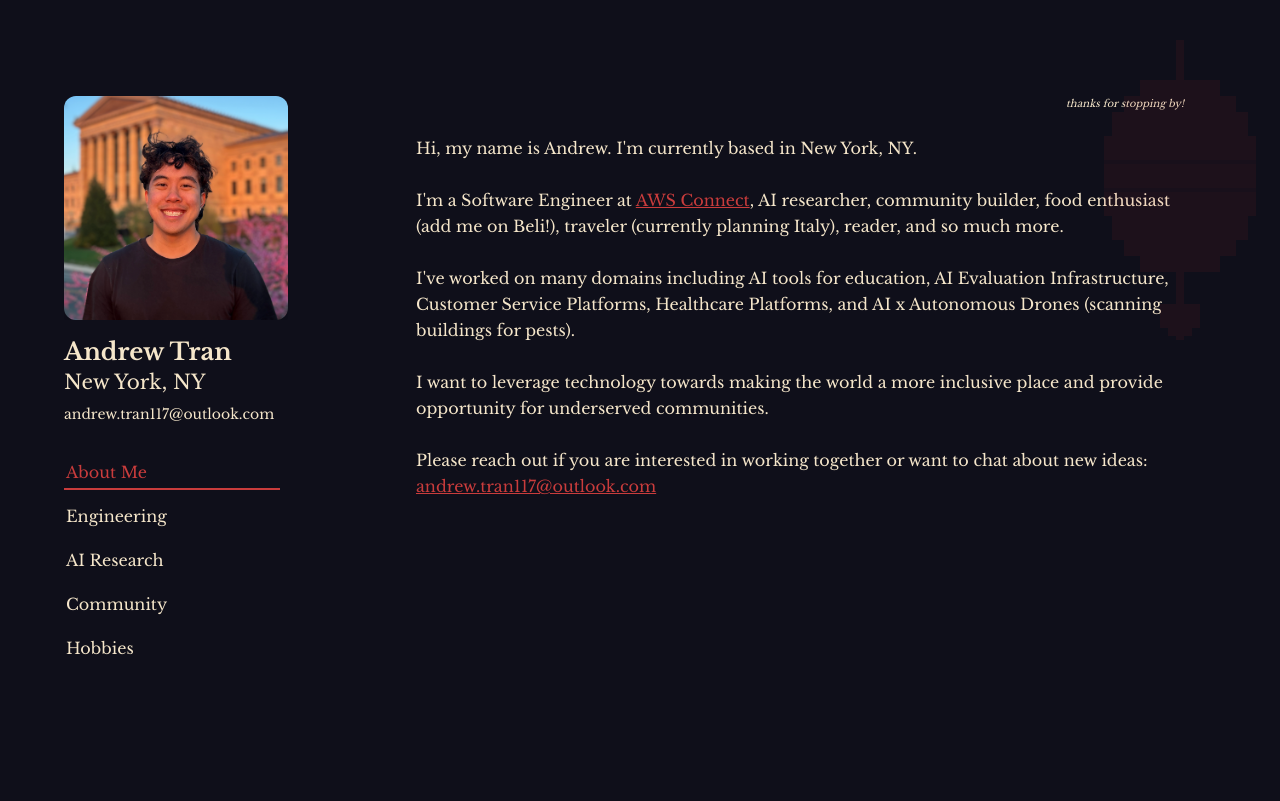
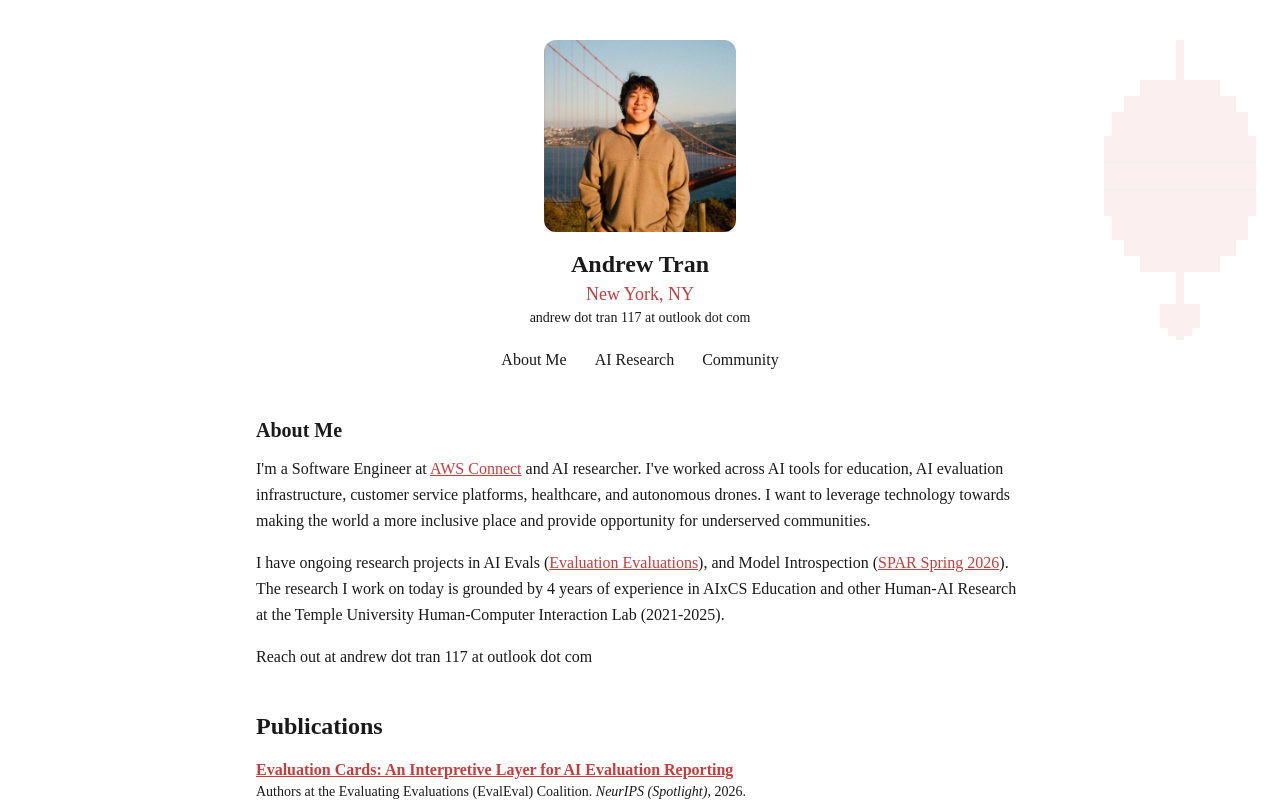
Before and after one commit to andrewtran117/andrewtran117.github.io, a Next.js app: page / in a window 1280 px wide. Shown: the top 801 px of the page. Built offline with nearby package versions, Linux system fonts and the light colour scheme.

Commit message:
More simple html like site

```diff
--- a/app/components/ResearchExp.tsx
+++ b/app/components/ResearchExp.tsx
@@ -20,6 +20,15 @@ const ResearchExperience = () => {
 
       {/* Publication Cards */}
       <div className="mt-0 text-foreground">
+        <CitationCard
+            title="Evaluation Cards: An Interpretive Layer for AI Evaluation Reporting"
+            authors="Authors at the Evaluating Evaluations (EvalEval) Coalition"
+            venue="NeurIPS (Spotlight)"
+            year={2026}
+            link="https://arxiv.org/pdf/2606.09809"
+            highlightName="Andrew Tran"
+        />
+
         <CitationCard
             title="Who Evaluates AI's Social Impacts? Mapping Coverage and Gaps in First and Third Party Evaluations"
             authors="Authors at the Evaluating Evaluations (EvalEval) Coalition"
--- a/app/globals.css
+++ b/app/globals.css
@@ -1,13 +1,10 @@
-@import url('https://fonts.googleapis.com/css2?family=Crimson+Text:wght@400;700&display=swap');
-@import url('https://fonts.googleapis.com/css2?family=Libre+Baskerville:wght@400;700&display=swap');
-
 @tailwind base;
 @tailwind components;
 @tailwind utilities;
 
 :root {
-  --background: #0F0F1A;
-  --foreground: #F5E6CA;
+  --background: #FFFFFF;
+  --foreground: #1a1a1a;
   --muted: #8B7E6A;
   --accent: #C93C3C;
   --accent-hover: #E25B3A;
@@ -16,7 +13,7 @@
 body {
   background: var(--background);
   color: var(--foreground);
-  font-family: 'Libre Baskerville', serif;
+  font-family: 'Times New Roman', Times, serif;
   overflow-x: hidden;
   position: relative;
 }
@@ -41,40 +38,27 @@ html, body {
   margin: 0;
 }
 
-main {
-  scroll-snap-type: y mandatory;
-  overflow-y: scroll;
-}
-
-.container {
-  scroll-snap-align: start;
-}
-
 html {
   scroll-behavior: smooth;
 }
 
-/* Sidebar Tab Styling */
+/* Nav Tab Styling */
 .tab-link {
   position: relative;
   display: inline-block;
-  padding: 0.25rem 0.125rem; /* subtle vertical padding */
+  padding: 0.25rem 0.125rem;
   color: var(--foreground);
   font-weight: 500;
   cursor: pointer;
   transition: color 200ms ease;
-  border: none; /* no box */
+  border: none;
+  text-decoration: none;
 }
 
 .tab-link:hover,
 .tab-link:focus-visible {
   color: var(--accent);
   outline: none;
-}
-
-/* Active tab state */
-.tab-link[aria-current="page"] {
-  color: var(--accent);
 }
 
 /* Underline swoosh */
@@ -92,7 +76,6 @@ html {
 }
 
 .tab-link:hover::after,
-.tab-link:focus-visible::after,
-.tab-link[aria-current="page"]::after {
-  transform: scaleX(1); /* swoosh to the right */
+.tab-link:focus-visible::after {
+  transform: scaleX(1);
 }
--- a/app/layout.tsx
+++ b/app/layout.tsx
@@ -1,12 +1,5 @@
 import type { Metadata } from "next";
-import { IBM_Plex_Mono } from "next/font/google";
 import "./globals.css";
-
-const ibmPlexMono = IBM_Plex_Mono({
-  weight: ['400', '500', '600', '700'],
-  variable: "--font-ibm-plex-mono",
-  subsets: ["latin"],
-});
 
 export const metadata: Metadata = {
   title: "Andrew Tran's Page",
@@ -20,9 +13,7 @@ export default function RootLayout({
 }>) {
   return (
     <html lang="en">
-      <body
-        className={`${ibmPlexMono.variable} antialiased`}
-      >
+      <body className="antialiased">
         {children}
       </body>
     </html>
--- a/app/page.tsx
+++ b/app/page.tsx
@@ -1,27 +1,53 @@
 "use client";
 
-// AboutMeGallery component removed
 import { useState } from "react";
 import ProfileGrid from "./components/GridSection";
 import ResearchExperience from "./components/ResearchExp";
-// import ProjectsSection from "./components/ProjectsSection";
 
-type TabKey = "about" | "engineer" | "publications" | "community" | "hobbies" /* | "projects" */;
+const sections = [
+  { id: "about", label: "About Me" },
+  // { id: "engineering", label: "Engineering" },
+  { id: "research", label: "AI Research" },
+  { id: "community", label: "Community" },
+];
 
 export default function Home() {
-  const [activeTab, setActiveTab] = useState<TabKey>("about");
   const [menuOpen, setMenuOpen] = useState(false);
 
-  const handleTabClick = (tab: TabKey) => {
-    setActiveTab(tab);
-    setMenuOpen(false);
-  };
+  return (
+    <main className="min-h-screen bg-background text-foreground overflow-x-hidden">
+      {/* Page content */}
+      <div className="max-w-4xl mx-auto px-6 md:px-16 pt-10 pb-16">
+        {/* Header: Photo + Name side by side, tabs below */}
+        <header className="mb-10">
+          <div className="flex flex-col items-center mb-4">
+            <div className="w-40 h-40 md:w-48 md:h-48 overflow-hidden">
+              <img
+                src="/andrew.png"
+                alt="Andrew Tran"
+                className="w-full h-full rounded-xl object-cover shadow-lg"
+              />
+            </div>
+            <div className="text-center mt-4">
+              <div className="text-2xl font-bold">Andrew Tran</div>
+              <div className="text-lg text-accent">New York, NY</div>
+              <p className="text-sm">andrew dot tran 117 at outlook dot com</p>
+            </div>
+          </div>
 
-  return (
-    <main className="flex flex-col md:flex-row min-h-screen bg-background text-foreground md:overflow-hidden max-w-7xl mx-auto overflow-x-hidden">
-      {/* Mobile hamburger button */}
+          {/* Desktop tabs */}
+          <nav className="hidden md:flex justify-center gap-6" aria-label="Section navigation">
+            {sections.map((s) => (
+              <a key={s.id} href={`#${s.id}`} className="tab-link">
+                {s.label}
+              </a>
+            ))}
+          </nav>
+
+          {/* Mobile hamburger */}
+          <div className="md:hidden flex items-center">
             <button
-        className="md:hidden fixed top-4 left-4 z-50 p-2"
+              className="p-2"
               onClick={() => setMenuOpen(!menuOpen)}
               aria-label="Toggle menu"
             >
@@ -31,242 +57,144 @@ export default function Home() {
                 <span className={`block w-6 h-0.5 bg-foreground transition-transform ${menuOpen ? '-rotate-45 -translate-y-2' : ''}`} />
               </div>
             </button>
+          </div>
+          {menuOpen && (
+            <nav className="md:hidden flex flex-col gap-2 mt-2" aria-label="Mobile navigation">
+              {sections.map((s) => (
+                <a
+                  key={s.id}
+                  href={`#${s.id}`}
+                  className="tab-link block py-1"
+                  onClick={() => setMenuOpen(false)}
+                >
+                  {s.label}
+                </a>
+              ))}
+            </nav>
+          )}
+        </header>
 
-      {/* Mobile slide-out menu */}
-      {menuOpen && (
-        <div
-          className="md:hidden fixed inset-0 bg-black/50 z-40"
-          onClick={() => setMenuOpen(false)}
-        />
-      )}
-      <div className={`md:hidden fixed top-0 left-0 h-full w-64 bg-background z-40 transform transition-transform ${menuOpen ? 'translate-x-0' : '-translate-x-full'} p-8 pt-16`}>
-        <nav className="flex flex-col gap-4" aria-label="Mobile tabs">
-          <button className="tab-link text-left" aria-current={activeTab === "about" ? "page" : undefined} onClick={() => handleTabClick("about")}>About Me</button>
-          <button className="tab-link text-left" aria-current={activeTab === "engineer" ? "page" : undefined} onClick={() => handleTabClick("engineer")}>Engineering</button>
-          <button className="tab-link text-left" aria-current={activeTab === "publications" ? "page" : undefined} onClick={() => handleTabClick("publications")}>AI Research</button>
-          <button className="tab-link text-left" aria-current={activeTab === "community" ? "page" : undefined} onClick={() => handleTabClick("community")}>Community</button>
-          <button className="tab-link text-left" aria-current={activeTab === "hobbies" ? "page" : undefined} onClick={() => handleTabClick("hobbies")}>Hobbies</button>
-        </nav>
-      </div>
-
-      {/* Profile Info Column - Non-scrollable */}
-      <div className={`w-full md:w-1/4 md:min-w-[300px] px-6 md:pl-16 md:pr-10 pt-12 md:pt-24 pb-0 md:pb-6 bg-background md:sticky md:top-0 md:self-start ${activeTab !== "about" ? "hidden md:block" : ""}`}>
-        <div className="w-full">
-          <ProfileGrid />
-
-          {/* Desktop tabs */}
-          <div className="mt-8 hidden md:block">
-            <nav className="flex flex-col gap-3" aria-label="Sidebar tabs">
-              <button
-                className="tab-link text-left"
-                aria-current={activeTab === "about" ? "page" : undefined}
-                onClick={() => setActiveTab("about")}
-              >
-                About Me
-              </button>
-              <button
-                className="tab-link text-left"
-                aria-current={activeTab === "engineer" ? "page" : undefined}
-                onClick={() => setActiveTab("engineer")}
-              >
-                Engineering
-              </button>
-              <button
-                className="tab-link text-left"
-                aria-current={activeTab === "publications" ? "page" : undefined}
-                onClick={() => setActiveTab("publications")}
-              >
-                AI Research
-              </button>
-              <button
-                className="tab-link text-left"
-                aria-current={activeTab === "community" ? "page" : undefined}
-                onClick={() => setActiveTab("community")}
-              >
-                Community
-              </button>
-              <button
-                className="tab-link text-left"
-                aria-current={activeTab === "hobbies" ? "page" : undefined}
-                onClick={() => setActiveTab("hobbies")}
-              >
-                Hobbies
-              </button>
-            </nav>
-          </div>
-        </div>
-      </div>
-
-      {/* Content Column - Scrollable */}
-      <div className="w-full md:w-3/4 px-6 md:pl-12 md:pr-8 pt-20 md:pt-24 pb-12 md:overflow-y-auto md:max-h-screen">
-        {activeTab === "about" && (
-          <div className="mb-12 md:pr-16 md:pl-0">
-            {/* <h1 className="text-2xl font-semibold mb-4">Hello!</h1> */}
-
-            <p className="italic text-[10px] mb-6 text-right">thanks for stopping by!</p>
-            <p className="text-base leading-relaxed mb-4 md:ml-12">
-              Hi, my name is Andrew. I'm currently based in New York, NY.
-              <br /><br />
+        {/* About Me */}
+        <section id="about" className="mb-10 scroll-mt-10">
+          <h2 className="text-xl font-semibold mb-3">About Me</h2>
+          <p className="text-base leading-relaxed">
             I'm a Software Engineer at{' '}
             <a href="https://aws.amazon.com/connect/" className="text-accent underline hover:text-accent-hover" target="_blank" rel="noopener noreferrer">AWS Connect</a>
-              , AI researcher, community builder, food enthusiast (add me on Beli!), traveler (currently planning Italy), reader, and so much more.
-              <br /><br />
-              I've worked on many domains including AI tools for education, AI Evaluation Infrastructure, Customer Service Platforms, Healthcare Platforms, and AI x Autonomous Drones (scanning buildings for pests).
-              <br /><br />
-              I want to leverage technology towards making the world a more inclusive place and provide opportunity for underserved communities.
-              <br /><br />
-              Please reach out if you are interested in working together or want to chat about new ideas:{' '}
-              <a href="mailto:andrew.tran117@outlook.com" className="text-accent underline hover:text-accent-hover">andrew.tran117@outlook.com</a>
+            {' '}and AI researcher. I've worked across AI tools for education, AI evaluation infrastructure, customer service platforms, healthcare, and autonomous drones. I want to leverage technology towards making the world a more inclusive place and provide opportunity for underserved communities.
           </p>
+          <p className="text-base leading-relaxed mt-4">
+            I have ongoing research projects in{' '}
+            AI Evals (<a href="https://evalevalai.com/projects/every-eval-ever/" className="text-accent underline hover:text-accent-hover" target="_blank" rel="noopener noreferrer">Evaluation Evaluations</a>), and Model Introspection (<a href="https://sparai.org/projects/sp26/?mentor=Lydia+Nottingham" className="text-accent underline hover:text-accent-hover" target="_blank" rel="noopener noreferrer">SPAR Spring 2026</a>).
+            {' '}The research I work on today is grounded by 4 years of experience in AIxCS Education and other Human-AI Research at the Temple University Human-Computer Interaction Lab (2021-2025).
+          </p>
+          <p className="text-base leading-relaxed mt-4">
+            Reach out at andrew dot tran 117 at outlook dot com
+          </p>
+        </section>
 
-
-
-            {/* <p className="mt-6">
-              See more on my {""}
-              <a
-                href="https://drive.google.com/file/d/1xBCICLQabAc0rc6W8qDyRcZ0eJo2ekN2/view?usp=sharing"
-                className="text-[#d32f2f] underline hover:text-[#b71c1c]"
-                target="_blank"
-                rel="noopener noreferrer"
-              >
-                CV
-              </a>
-              .
-            </p> */}
-          </div>
-        )}
-
-        {activeTab === "engineer" && (
-          <div className="md:pr-16 md:pl-0">
-            <h2 className="text-xl font-semibold mb-6">Engineering</h2>
-            <div className="mb-8 border-l-4 border-accent pl-4">
+        {/* Engineering - commented out */}
+        {/* <section id="engineering" className="mb-10 scroll-mt-10">
+          <h2 className="text-xl font-semibold mb-3">Engineering</h2>
+          <div className="mb-4 border-l-4 border-accent pl-4">
             <h3 className="text-lg font-medium">AWS Connect</h3>
-              <p className="text-sm text-muted mb-3">Software Engineer · Current</p>
-              <p className="text-base leading-relaxed mb-4">
-                I'm currently a Software Engineer at{' '}
-                <a
-                  href="https://aws.amazon.com/connect/"
-                  className="text-accent underline hover:text-accent-hover"
-                  target="_blank"
-                  rel="noopener noreferrer"
-                >
-                  AWS Connect
-                </a>
-                , building AI-powered customer service solutions.
+            <p className="text-sm text-muted mb-1">Software Engineer · Current</p>
+            <p className="text-base leading-relaxed">
+              Building AI-powered customer service solutions at AWS Connect.
             </p>
           </div>
-            <div className="mb-8 pl-4">
+          <details className="mt-4">
+            <summary className="cursor-pointer text-base font-medium text-accent hover:text-accent-hover">Past Roles</summary>
+            <div className="mt-3">
+              <div className="mb-4 pl-4">
                 <h3 className="text-lg font-medium">Cigna</h3>
-              <p className="text-sm text-muted mb-3">Software Engineer Intern · Summer 2023</p>
-              <p className="text-base leading-relaxed mb-4">
+                <p className="text-sm text-muted mb-1">Software Engineer Intern · Summer 2023</p>
+                <p className="text-base leading-relaxed">
                   Software Engineer Intern on myPassport, a pharmacy benefits management application. Built API endpoints with Kotlin and Spring Boot, utilized AWS Lambda with DynamoDB, and automated webpage testing with Selenium.
                 </p>
               </div>
-            <div className="mb-8 pl-4">
+              <div className="mb-4 pl-4">
                 <h3 className="text-lg font-medium">AeroPest</h3>
-              <p className="text-sm text-muted mb-3">Software Engineer Intern · 2021 – 2023</p>
-              <p className="text-base leading-relaxed mb-4">
-                Software Engineer Intern building a React Native mobile app for field inspection reports and AI vision for autonomous drones to detect pests during building inspections.
+                <p className="text-sm text-muted mb-1">Software Engineer Intern · 2021 – 2023</p>
+                <p className="text-base leading-relaxed">
+                  Built a React Native mobile app for field inspection reports and AI vision for autonomous drones to detect pests during building inspections.
                 </p>
               </div>
-            <div className="mb-8 pl-4">
+              <div className="mb-4 pl-4">
                 <h3 className="text-lg font-medium">IBM</h3>
-              <p className="text-sm text-muted mb-3">Good Tech Fellow · Summer 2022</p>
-              <p className="text-base leading-relaxed mb-4">
-                Good Tech Fellow building HumanityWithUS, a web application for crafting data narratives about poverty in Philadelphia. Developed a spatial exploration interface in React.js and integrated IBM Watson's AI chatbot.
+                <p className="text-sm text-muted mb-1">Good Tech Fellow · Summer 2022</p>
+                <p className="text-base leading-relaxed">
+                  Built HumanityWithUS, a web application for crafting data narratives about poverty in Philadelphia. Developed a spatial exploration interface in React.js and integrated IBM Watson's AI chatbot.
                 </p>
               </div>
             </div>
-        )}
+          </details>
+        </section> */}
 
-        {activeTab === "publications" && (
-          <div className="md:pr-16 md:pl-0">
-            <div className="mb-8">
-              <p className="text-base leading-relaxed mb-4">
-                I have ongoing research projects in{' '}
-                AI Evals (<a href="https://evalevalai.com/projects/every-eval-ever/" className="text-accent underline hover:text-accent-hover" target="_blank" rel="noopener noreferrer">Evaluation Evaluations</a>), and Model Introspection (<a href="https://sparai.org/projects/sp26/?mentor=Lydia+Nottingham" className="text-accent underline hover:text-accent-hover" target="_blank" rel="noopener noreferrer">SPAR Spring 2026</a>).
-                <br></br>
-                <br></br>
-                The research I work on today is grounded by 4 years of experience in AIxCS Education and other Human-AI Research at the Temple University Human-Computer Interaction Lab (2021-2025).
-              </p>
-            </div>
+        {/* AI Research */}
+        <section id="research" className="mb-10 scroll-mt-10">
           <ResearchExperience />
-          </div>
-        )}
+        </section>
 
-        {activeTab === "community" && (
-          <div className="md:pr-16 md:pl-0">
-            <h2 className="text-xl font-semibold mb-6">Community</h2>
+        {/* Community */}
+        <section id="community" className="mb-10 scroll-mt-10">
+          <h2 className="text-xl font-semibold mb-3">Community</h2>
           <p className="text-base leading-relaxed mb-4">
             The most rewarding experiences in my life have come from the communities I've helped build. Thank You everyone!
           </p>
-              <br></br>
-            <div className="mb-8">
-              <h3 className="text-lg font-medium mb-3">OwlHacks</h3>
-              <p className="text-base leading-relaxed mb-4">
+          <div className="mb-6">
+            <h3 className="text-lg font-medium mb-2">OwlHacks</h3>
+            <p className="text-base leading-relaxed mb-3">
               I founded OwlHacks, Temple University's annual hackathon. Over 3 years as director, I secured $25,000+ in sponsorship value and brought together 500+ students from 15+ universities.
             </p>
-              <div className="flex flex-col md:flex-row gap-4 mb-4">
+            <div className="flex flex-col md:flex-row gap-4 mb-3">
               <div className="flex flex-col items-center w-full md:w-1/2">
                 <img src="/OwlHacks2024.PNG" alt="OwlHacks 2024" className="rounded-lg w-full object-cover" />
-                  <p className="italic text-sm mt-2">OwlHacks E-Board 2024</p>
+                <p className="italic text-sm mt-1">OwlHacks E-Board 2024</p>
               </div>
               <div className="flex flex-col items-center w-full md:w-1/2">
                 <img src="/Nahum.jpeg" alt="Nahum" className="rounded-lg w-full object-cover" />
-                  <p className="italic text-sm mt-2">My roommate Nahum :)</p>
+                <p className="italic text-sm mt-1">My roommate Nahum :)</p>
               </div>
             </div>
             <div className="flex flex-col md:flex-row gap-4">
               <div className="flex flex-col items-center w-full md:w-1/2">
                 <img src="/OpeningCeremony.JPG" alt="Opening Ceremony" className="rounded-lg w-full h-48 object-cover" />
-                  <p className="italic text-sm mt-2">Opening Ceremony</p>
+                <p className="italic text-sm mt-1">Opening Ceremony</p>
               </div>
               <div className="flex flex-col items-center w-full md:w-1/2">
                 <img src="/FirstOwlHacks.jpg" alt="The First OwlHacks" className="rounded-lg w-full h-48 object-cover" />
-                  <p className="italic text-sm mt-2">The First OwlHacks</p>
+                <p className="italic text-sm mt-1">The First OwlHacks</p>
               </div>
             </div>
           </div>
-            <div className="mb-8">
-              <h3 className="text-lg font-medium mb-3">ACM at Temple University</h3>
-              <p className="text-base leading-relaxed mb-4">
+          <div className="mb-6">
+            <h3 className="text-lg font-medium mb-2">ACM at Temple University</h3>
+            <p className="text-base leading-relaxed mb-3">
               I served as President of Temple University's ACM chapter, where I led initiatives to grow the CS community on campus and connect students with industry and research opportunities.
             </p>
             <div className="flex flex-col items-center">
               <img src="/ACM2024.JPG" alt="ACM 2024" className="rounded-lg w-3/5 object-cover" />
-                <p className="italic text-sm mt-2">ACM Boba Social</p>
+              <p className="italic text-sm mt-1">ACM Boba Social</p>
             </div>
           </div>
-            <div className="mb-8">
-              <h3 className="text-lg font-medium mb-3">Temple HCI Lab</h3>
-              <p className="text-base leading-relaxed mb-4">
+          <div className="mb-6">
+            <h3 className="text-lg font-medium mb-2">Temple HCI Lab</h3>
+            <p className="text-base leading-relaxed mb-3">
               I joined the Temple HCI Lab as one of the first 3 researchers. By the time I graduated, there were over 50+ undergraduate researchers. Many of which I have had the opportunity to mentor.
             </p>
             <div className="flex gap-4 items-stretch">
               <div className="flex flex-col items-center w-full md:w-1/2">
                 <img src="/MacNeil.JPG" alt="Macneil" className="rounded-lg w-full h-full object-cover object-center" />
-                  <p className="italic text-sm mt-2">Dr. Stephen MacNeil</p>
+                <p className="italic text-sm mt-1">Dr. Stephen MacNeil</p>
               </div>
               <div className="flex flex-col items-center w-full md:w-1/2">
                 <img src="/Tapia.jpeg" alt="Tapia" className="rounded-lg w-full h-full object-cover object-center" />
-                  <p className="italic text-sm mt-2">Presentation at Tapia'24</p>
+                <p className="italic text-sm mt-1">Presentation at Tapia'24</p>
               </div>
             </div>
           </div>
-          </div>
-        )}
+        </section>
 
-        {activeTab === "hobbies" && (
-          <div className="md:pr-16 md:pl-0">
-            <p className="text-base text-center mt-12">COMING SOON, taking my time with this section</p>
-          </div>
-        )}
-
-        {/* {activeTab === "projects" && (
-          <div className="md:pr-16 md:pl-0">
-            <ProjectsSection />
-          </div>
-        )} */}
       </div>
     </main>
   );
```
Also changed, not shown: public/andrew.png (added). Lines whose indentation alone changed are shown as unchanged.
